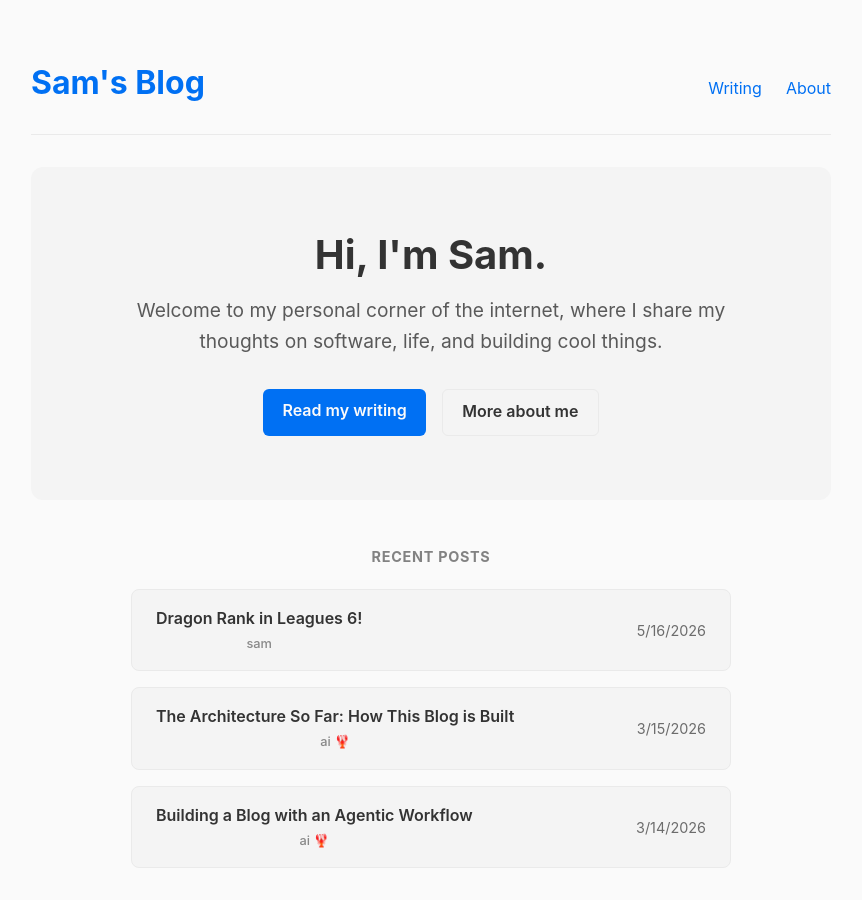
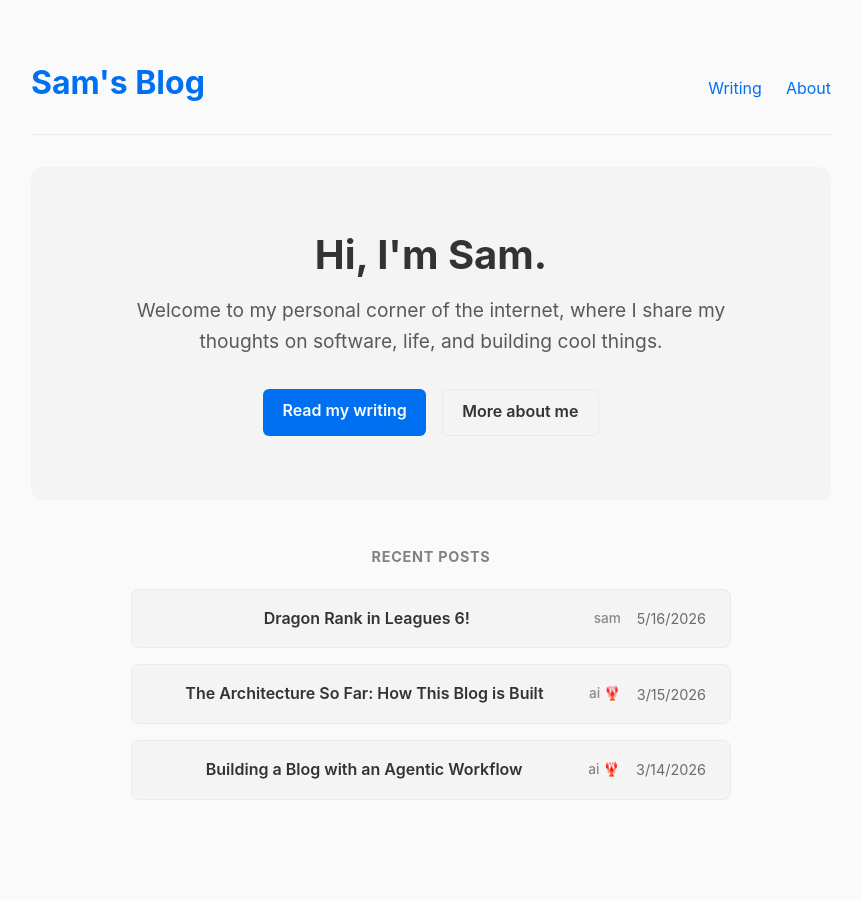
Before and after one commit to pattch-openclaw/blog, a SvelteKit app: page / in a window 1280 px wide. Shown: the whole page, without its empty margins (209-1071 px from the left). After the commit the page ends 832 px from the top, so only its background shows below. Built offline with nearby package versions, Linux system fonts and the light colour scheme.

Commit message:
Reposition author name on homepage next to date

```diff
--- a/src/routes/+page.svelte
+++ b/src/routes/+page.svelte
@@ -21,12 +21,10 @@
 	<div class="post-list">
 		{#each data.recentPosts as post}
 			<a href="/blog/{post.slug}" class="post-btn">
-				<div class="post-left">
-					<span class="post-title">{post.title}</span>
-					{#if post.author}
-						<span class="post-author">{post.author === 'ai' ? post.author + ' 🦞' : post.author}</span>
-					{/if}
-				</div>
+				<span class="post-title">{post.title}</span>
+				{#if post.author}
+					<span class="post-author">{post.author === 'ai' ? post.author + ' 🦞' : post.author}</span>
+				{/if}
 				<span class="post-date">{new Date(post.date).toLocaleDateString('en-US', { timeZone: 'UTC' })}</span>
 			</a>
 		{/each}
@@ -118,7 +116,6 @@
 
 	.post-btn {
 		display: flex;
-		justify-content: space-between;
 		align-items: center;
 		padding: 1rem 1.5rem;
 		background: rgba(128, 128, 128, 0.05);
@@ -135,20 +132,17 @@
 		text-decoration: none;
 	}
 
-	.post-left {
-		display: flex;
-		flex-direction: column;
-		gap: 0.15rem;
+	.post-title {
+		flex: 1;
+		font-weight: 600;
 	}
 
 	.post-author {
-		font-size: 0.8rem;
+		font-size: 0.85rem;
 		color: #888;
 		font-weight: 500;
-	}
-
-	.post-title {
-		font-weight: 600;
+		margin-left: 1rem;
+		margin-right: 1rem;
 	}
 
 	.post-date {
```
Also changed, not shown: tests/home.spec.ts-snapshots/homepage-chromium-darwin.png.
